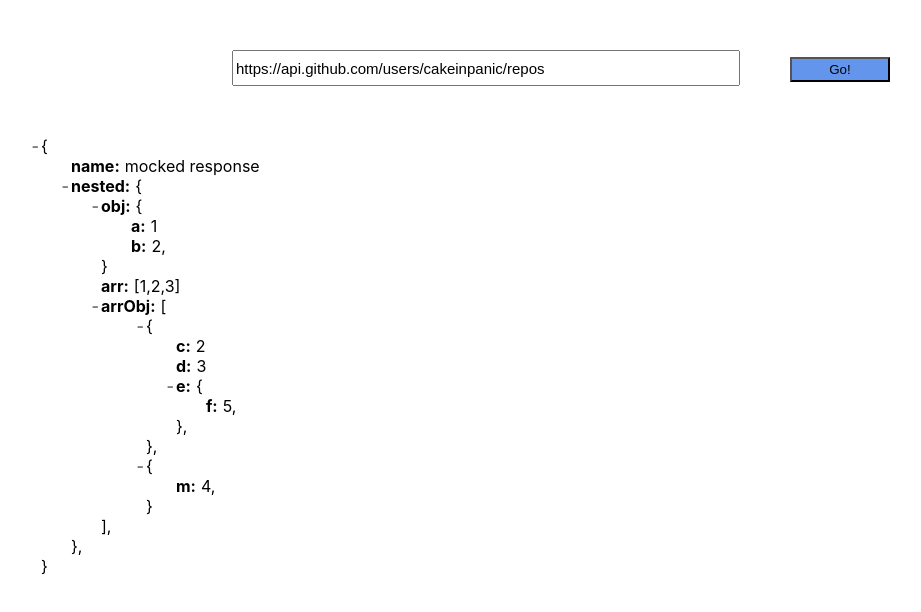
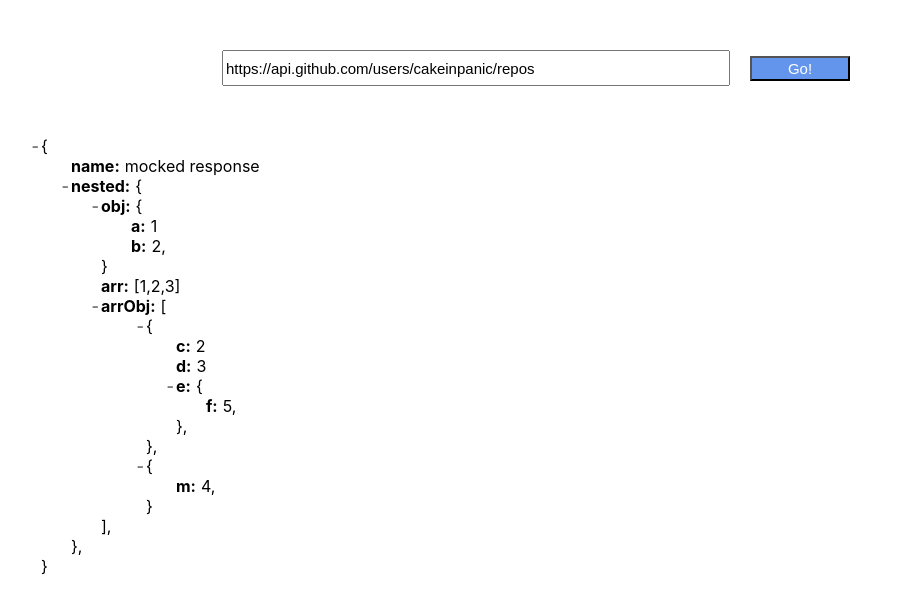
Before and after one commit to cakeinpanic/simple-react-json-viewer, a React (Create React App) app: page / in a window 1280 px wide. Shown: the top 612 px of the page, without its empty margins (104-1025 px from the left). Built offline with nearby package versions, Linux system fonts and the light colour scheme.

Commit message:
style form up

```diff
--- a/src/input/Input.css
+++ b/src/input/Input.css
@@ -1,13 +1,20 @@
 .input {
-    margin: 50px;
-    font-size: 15px;
+    font-size: inherit;
     width: 500px;
     height: 30px;
+    margin-right: 20px;
 }
 
 .btn {
     height: 25px;
     width: 100px;
     cursor: pointer;
+    color: white;
+    font-size: inherit;
     background: cornflowerblue;
 }
+
+.form {
+    margin: 50px;
+    font-size: 15px;
+}
--- a/src/input/Input.js
+++ b/src/input/Input.js
@@ -35,7 +35,7 @@ export class Input extends React.Component {
 
     render() {
         return (
-            <form onSubmit={this.handleSubmit}>
+            <form className="form" onSubmit={this.handleSubmit}>
                 <input className="input" type="text" value={this.state.value} onChange={this.handleChange}/>
                 <button className="btn" onClick={this.handleSubmit}>Go!</button>
             </form>
--- a/src/tree/JsonObject.js
+++ b/src/tree/JsonObject.js
@@ -52,6 +52,10 @@ export class JsonObject extends React.Component {
 
     renderPrimitive(json) {
         const {className} = this.props;
+        const isLink = /(https?:\/\/[^\s]+)/g.test(json);
+        if (isLink){
+            return <a href={json}>{json}</a>
+        }
         return <span className={className}>{json}</span>
     }
 
```
